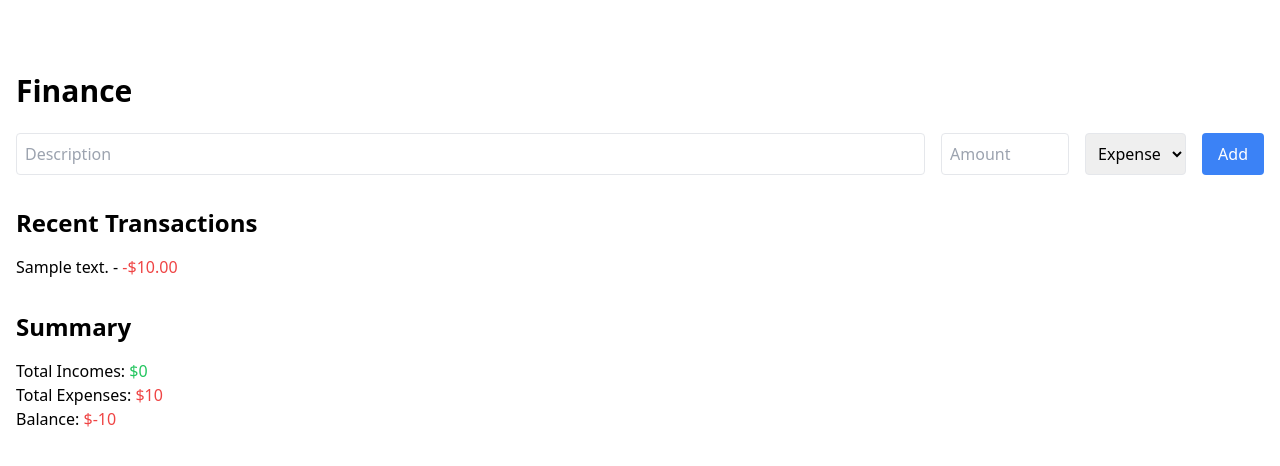
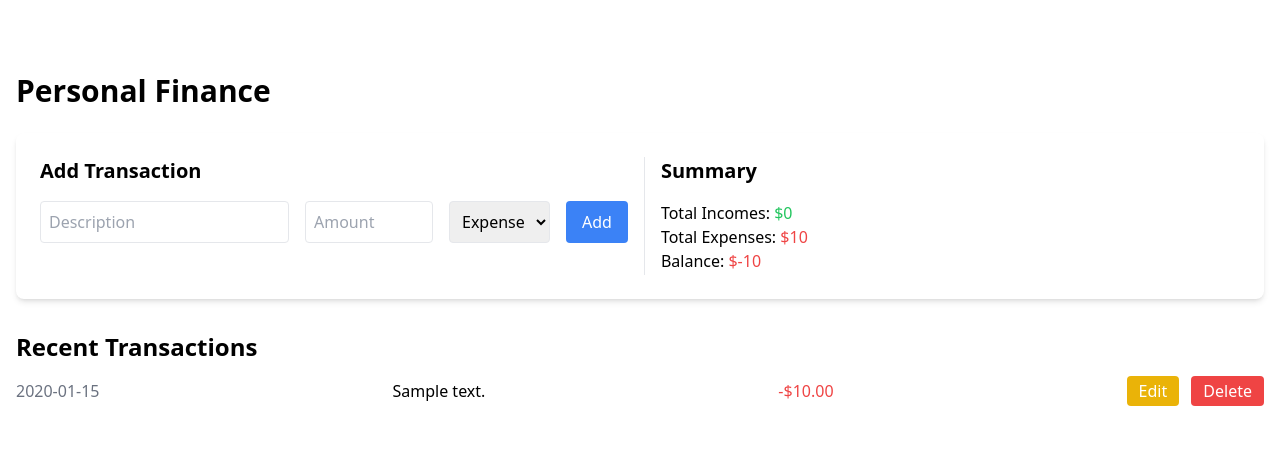
Before and after one commit to FrankMike/controlroom, a Django app: page /finance/ in a window 1280 px wide. Shown: the part 80-546 px from the top of the page. Run offline with Django 5.2, Linux system fonts and the light colour scheme; a user stored in the database is signed in; tables that the repository leaves empty hold one stand-in row (values such as "Sample post"); some libraries are stand-ins or nearby versions.

Commit message:
Add personal finance graphical adjustments

```diff
--- a/pycontrol/controlroomproject/controlroom/models.py
+++ b/pycontrol/controlroomproject/controlroom/models.py
@@ -6,7 +6,7 @@ from django.utils import timezone
 class DiaryEntry(models.Model):
     id = models.AutoField(primary_key=True)
     user = models.ForeignKey(User, on_delete=models.CASCADE)
-    date = models.DateTimeField()  # Changed from DateField to DateTimeField
+    date = models.DateTimeField()
     title = models.CharField(max_length=120, null=False, default="")
     content = models.TextField()
     created_at = models.DateTimeField(auto_now_add=True)
@@ -26,7 +26,7 @@ class Transaction(models.Model):
     transaction_type = models.CharField(
         max_length=10, choices=[("expense", "Expense"), ("income", "Income")]
     )
-    date = models.DateTimeField()  # Removed auto_now_add=True
+    date = models.DateTimeField(default=timezone.now)  # Ensure this is set
 
     def __str__(self):
         return f"{self.description} - {self.amount}"
--- a/pycontrol/controlroomproject/controlroom/templates/finance.html
+++ b/pycontrol/controlroomproject/controlroom/templates/finance.html
@@ -5,9 +5,13 @@
     {% if user.is_authenticated %}
 
         <div class="container mx-auto px-4 py-8">
-            <h1 class="text-3xl font-bold mb-6">Finance</h1>
+            <h1 class="text-3xl font-bold mb-6">Personal Finance</h1>
 
+            <div class="bg-white shadow-md rounded-lg p-6 mb-8">
+                <div class="flex space-x-4">
                     <!-- Add transaction form -->
+                    <div class="flex-1">
+                        <h2 class="text-xl font-bold mb-4">Add Transaction</h2>
                         <form method="post" action="{% url 'add_transaction' %}" class="mb-8">
                             {% csrf_token %}
                             <div class="flex space-x-4">
@@ -20,31 +24,38 @@
                                 <button type="submit" class="bg-blue-500 text-white px-4 py-2 rounded">Add</button>
                             </div>
                         </form>
+                    </div>
+                    <!-- Summary -->
+                    <div class="flex-1 border-l pl-4">
+                        <h2 class="text-xl font-bold mb-4">Summary</h2>
+                        <p>Total Incomes: <span class="text-green-500">${{ total_incomes }}</span></p>
+                        <p>Total Expenses: <span class="text-red-500">${{ total_expenses }}</span></p>
+                        <p>Balance: <span class="{% if balance >= 0 %}text-green-500{% else %}text-red-500{% endif %}">${{ balance }}</span></p>
+                    </div>
+                </div>
+            </div>
 
             <!-- Transaction list -->
-            <h2 class="text-2xl font-bold mb-4">Recent Transactions</h2>
+            <h2 class="text-2xl font-bold mb-4 mt-8">Recent Transactions</h2>
             <ul>
                 {% for transaction in transactions %}
-                    <li class="mb-2">
-                        {{ transaction.description }} -
+                    <li class="mb-2 flex items-center justify-between">
+                        <span class="text-gray-500">{{ transaction.date|date:"Y-m-d" }}</span>
+                        {{ transaction.description }}
                         {% if transaction.transaction_type == 'expense' %}
                             <span class="text-red-500">-${{ transaction.amount }}</span>
                         {% else %}
                             <span class="text-green-500">+${{ transaction.amount }}</span>
                         {% endif %}
+                        <div class="space-x-2">
+                            <a href="{% url 'edit_transaction' transaction.id %}" class="bg-yellow-500 text-white px-3 py-1 rounded hover:bg-yellow-600">Edit</a>
+                            <a href="{% url 'delete_transaction' transaction.id %}" class="bg-red-500 text-white px-3 py-1 rounded hover:bg-red-600">Delete</a>
+                        </div>
                     </li>
                 {% empty %}
                     <li>No transactions yet.</li>
                 {% endfor %}
             </ul>
-
-            <!-- Summary -->
-            <div class="mt-8">
-                <h2 class="text-2xl font-bold mb-4">Summary</h2>
-                <p>Total Incomes: <span class="text-green-500">${{ total_incomes }}</span></p>
-                <p>Total Expenses: <span class="text-red-500">${{ total_expenses }}</span></p>
-                <p>Balance: <span class="{% if balance >= 0 %}text-green-500{% else %}text-red-500{% endif %}">${{ balance }}</span></p>
-            </div>
         </div>
 
     {% else %}
--- a/pycontrol/controlroomproject/controlroom/templates/home.html
+++ b/pycontrol/controlroomproject/controlroom/templates/home.html
@@ -14,17 +14,17 @@
             </a>
 
             <a href="{% url 'finance' %}" class="block p-6 bg-white rounded-lg border border-gray-200 shadow-md hover:bg-gray-100 transition duration-300">
-                <h2 class="mb-2 text-2xl font-bold tracking-tight text-gray-900">Finance</h2>
+                <h2 class="mb-2 text-2xl font-bold tracking-tight text-gray-900">Personal Finance</h2>
                 <p class="font-normal text-gray-700">Manage your personal finances and budgets.</p>
             </a>
 
             <a href="{% url 'movies' %}" class="block p-6 bg-white rounded-lg border border-gray-200 shadow-md hover:bg-gray-100 transition duration-300">
-                <h2 class="mb-2 text-2xl font-bold tracking-tight text-gray-900">Movies</h2>
+                <h2 class="mb-2 text-2xl font-bold tracking-tight text-gray-900">My Movies</h2>
                 <p class="font-normal text-gray-700">Browse and manage your movie collection.</p>
             </a>
 
             <a href="{% url 'tv' %}" class="block p-6 bg-white rounded-lg border border-gray-200 shadow-md hover:bg-gray-100 transition duration-300">
-                <h2 class="mb-2 text-2xl font-bold tracking-tight text-gray-900">TV Shows</h2>
+                <h2 class="mb-2 text-2xl font-bold tracking-tight text-gray-900">My TV Shows</h2>
                 <p class="font-normal text-gray-700">Explore your TV show library and episodes.</p>
             </a>
         </div>
--- a/pycontrol/controlroomproject/controlroom/urls.py
+++ b/pycontrol/controlroomproject/controlroom/urls.py
@@ -8,6 +8,16 @@ urlpatterns = [
     path("diary/", views.diary, name="diary"),
     path("finance/", views.finance, name="finance"),
     path("finance/add/", views.add_transaction, name="add_transaction"),
+    path(
+        "finance/edit/<int:transaction_id>/",
+        views.edit_transaction,
+        name="edit_transaction",
+    ),
+    path(
+        "finance/delete/<int:transaction_id>/",
+        views.delete_transaction,
+        name="delete_transaction",
+    ),
     path("diary/add/", views.add_entry, name="add_entry"),
     path("diary/edit/<int:entry_id>/", views.edit_entry, name="edit_entry"),
     path("diary/delete/<int:entry_id>/", views.delete_entry, name="delete_entry"),
--- a/pycontrol/controlroomproject/controlroom/views.py
+++ b/pycontrol/controlroomproject/controlroom/views.py
@@ -3,14 +3,12 @@ from django.contrib.auth.decorators import login_required
 from django.http import HttpResponse
 from django.conf import settings
 from django.db.models import Sum
-from .models import DiaryEntry, Transaction
-from .forms import DiaryEntryForm
 import logging
 
 logger = logging.getLogger(__name__)
 
 from .models import DiaryEntry, Transaction
-from .forms import DiaryEntryForm
+from .forms import DiaryEntryForm, TransactionForm
 
 
 # Create your views here.
@@ -126,3 +124,31 @@ def add_transaction(request):
             transaction_type=request.POST["transaction_type"],
         )
     return redirect("finance")
+
+
+@login_required
+def edit_transaction(request, transaction_id):
+    transaction = get_object_or_404(Transaction, id=transaction_id)
+
+    if request.method == "POST":
+        form = TransactionForm(request.POST, instance=transaction)
+        if form.is_valid():
+            form.save()
+            return redirect(
+                "finance"
+            )  # Redirect to the finance page or wherever you want
+    else:
+        form = TransactionForm(instance=transaction)
+
+    return render(request, "edit_transaction.html", {"form": form})
+
+
+@login_required
+def delete_transaction(request, transaction_id):
+    transaction = get_object_or_404(Transaction, id=transaction_id)
+
+    if request.method == "POST":
+        transaction.delete()
+        return redirect("finance")  # Redirect after deletion
+
+    return render(request, "delete_transaction.html", {"transaction": transaction})
```
Also changed, not shown: pycontrol/controlroomproject/controlroom/forms.py (+12 -1 lines), pycontrol/controlroomproject/controlroom/templates/delete_transaction.html (added, +11 -0 lines), pycontrol/controlroomproject/controlroom/templates/edit_transaction.html (added, +12 -0 lines), pycontrol/controlroomproject/controlroom/migrations/0003_alter_transaction_date.py (added). Lines whose indentation alone changed are shown as unchanged.
